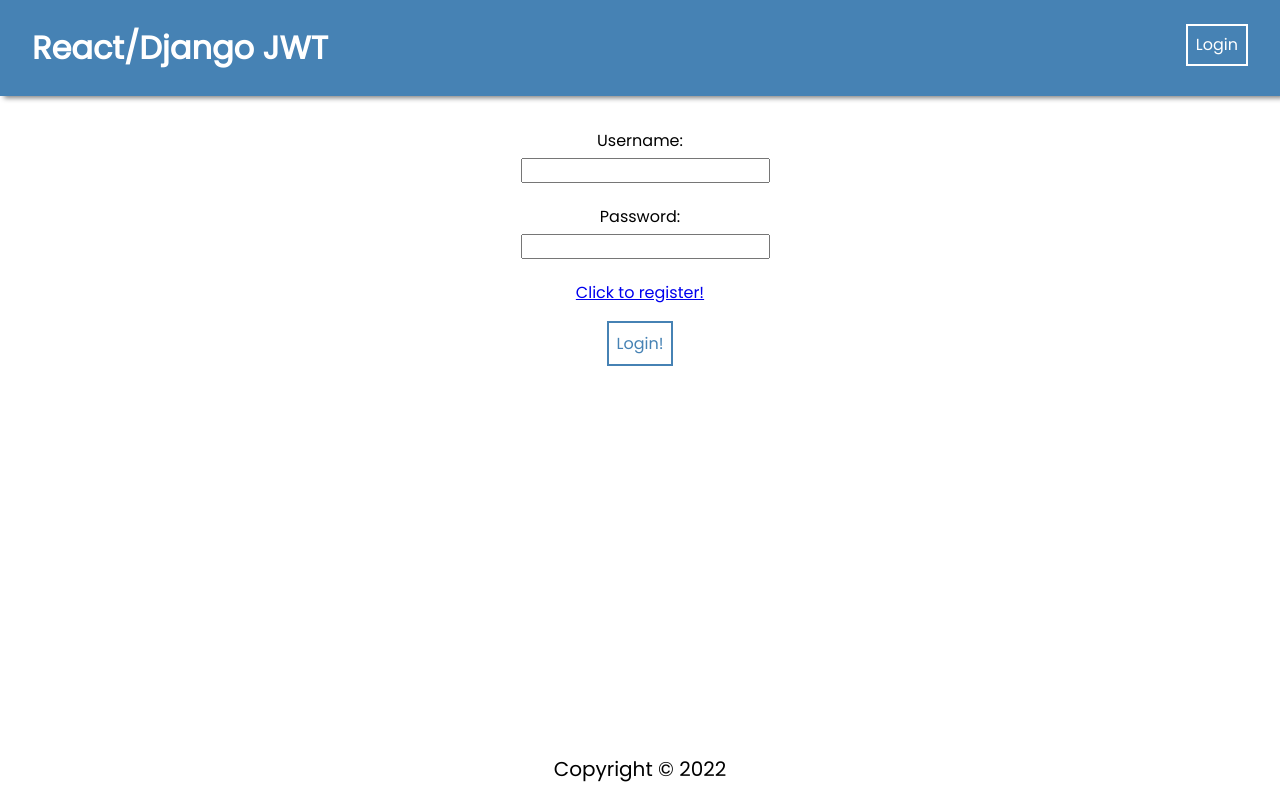
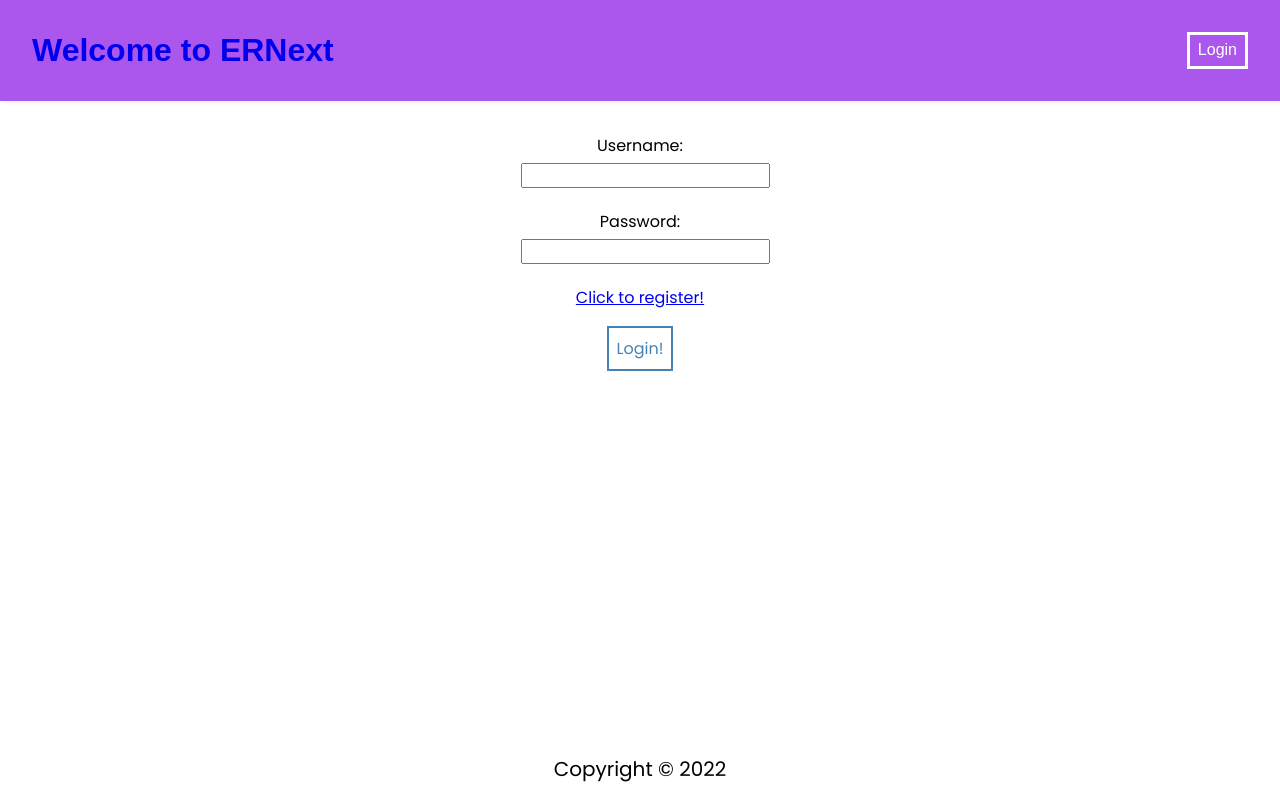
Before and after one commit to outtasight1010/CAPSTONE_DCC, a React (Create React App) app in the folder ReactDjango_JWT_StarterCode-main/frontend/: page /login in a window 1280 px wide. Built offline with nearby package versions, Linux system fonts and the light colour scheme.

Commit message:
working on NavBar component

```diff
--- a/ReactDjango_JWT_StarterCode-main/frontend/src/components/NavBar/NavBar.css
+++ b/ReactDjango_JWT_StarterCode-main/frontend/src/components/NavBar/NavBar.css
@@ -5,27 +5,30 @@ ul {
 }
 
 li {
-  font-size: 1.25rem;
+  font-size: 1rem;
+  font-family:sans-serif;
+  font-style:inherit;
+  font-weight: bolder;
 }
 
 .navBar {
-  background: steelblue;
-  box-shadow: 4px 2px 5px gray;
+  background: rgb(171, 86, 236);
+  box-shadow: 4px 2px 5px rgb(246, 238, 238);
   color: white;
   margin-bottom: 2rem;
-  padding: 1.5rem 2rem;
+  padding:2rem 2rem;
 }
 
 .navBar button {
   background: transparent;
-  border: 2px solid white;
+  border: 3px solid white;
   color: white;
   padding: 0.4rem 0.5rem;
 }
 
 .navBar button:hover {
   background: white;
-  color: steelblue;
+  color:blueviolet;
   cursor: pointer;
 }
 
--- a/ReactDjango_JWT_StarterCode-main/frontend/src/components/NavBar/NavBar.jsx
+++ b/ReactDjango_JWT_StarterCode-main/frontend/src/components/NavBar/NavBar.jsx
@@ -11,8 +11,8 @@ const Navbar = () => {
     <div className="navBar">
       <ul>
         <li className="brand">
-          <Link to="/" style={{ textDecoration: "none", color: "white" }}>
-            <b>React/Django JWT</b>
+          <Link to="/" style={{ textDecoration: "none", color: "almond" }}>
+            <b>Welcome to ERNext</b>
           </Link>
         </li>
         <li>
```
